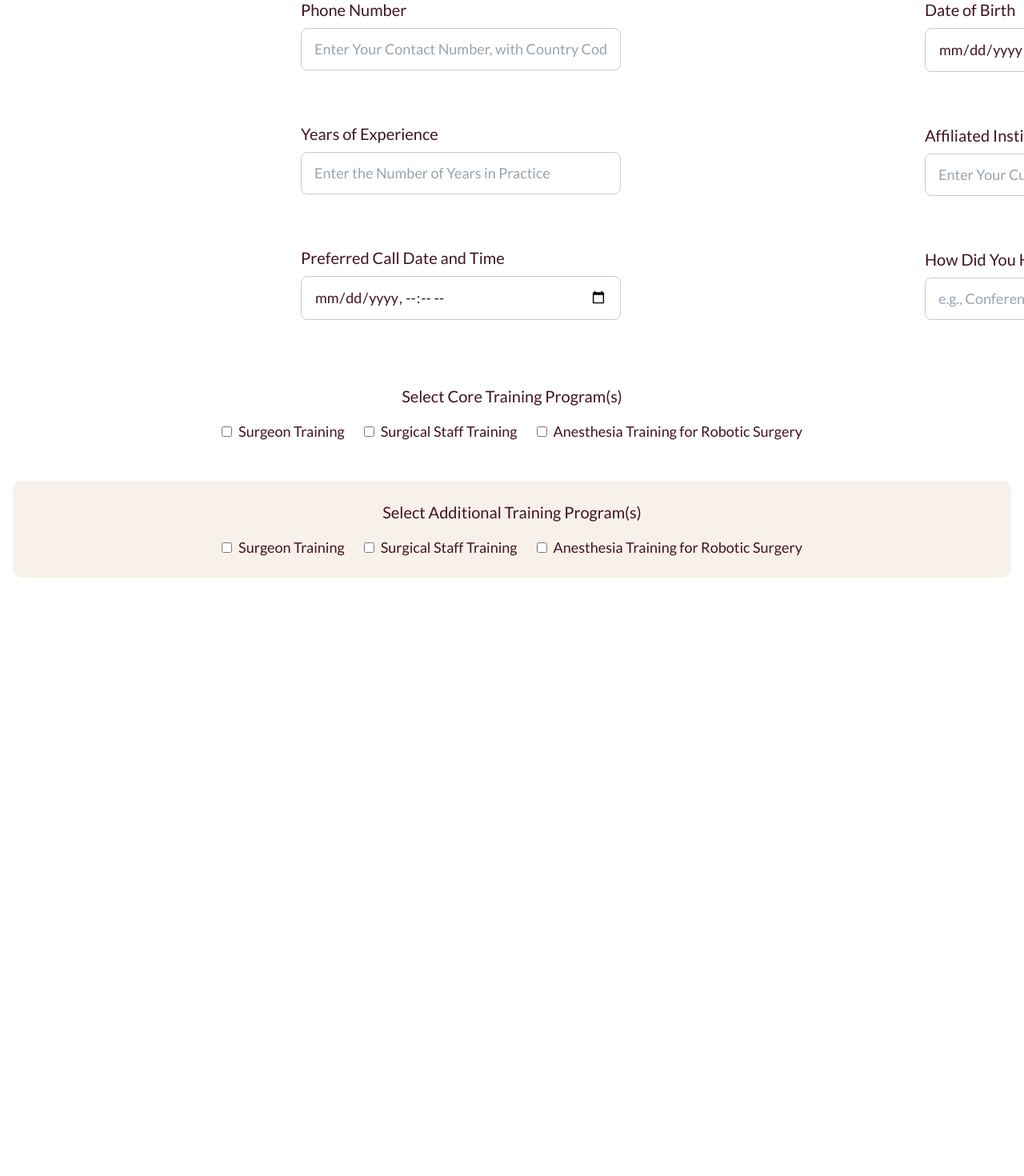
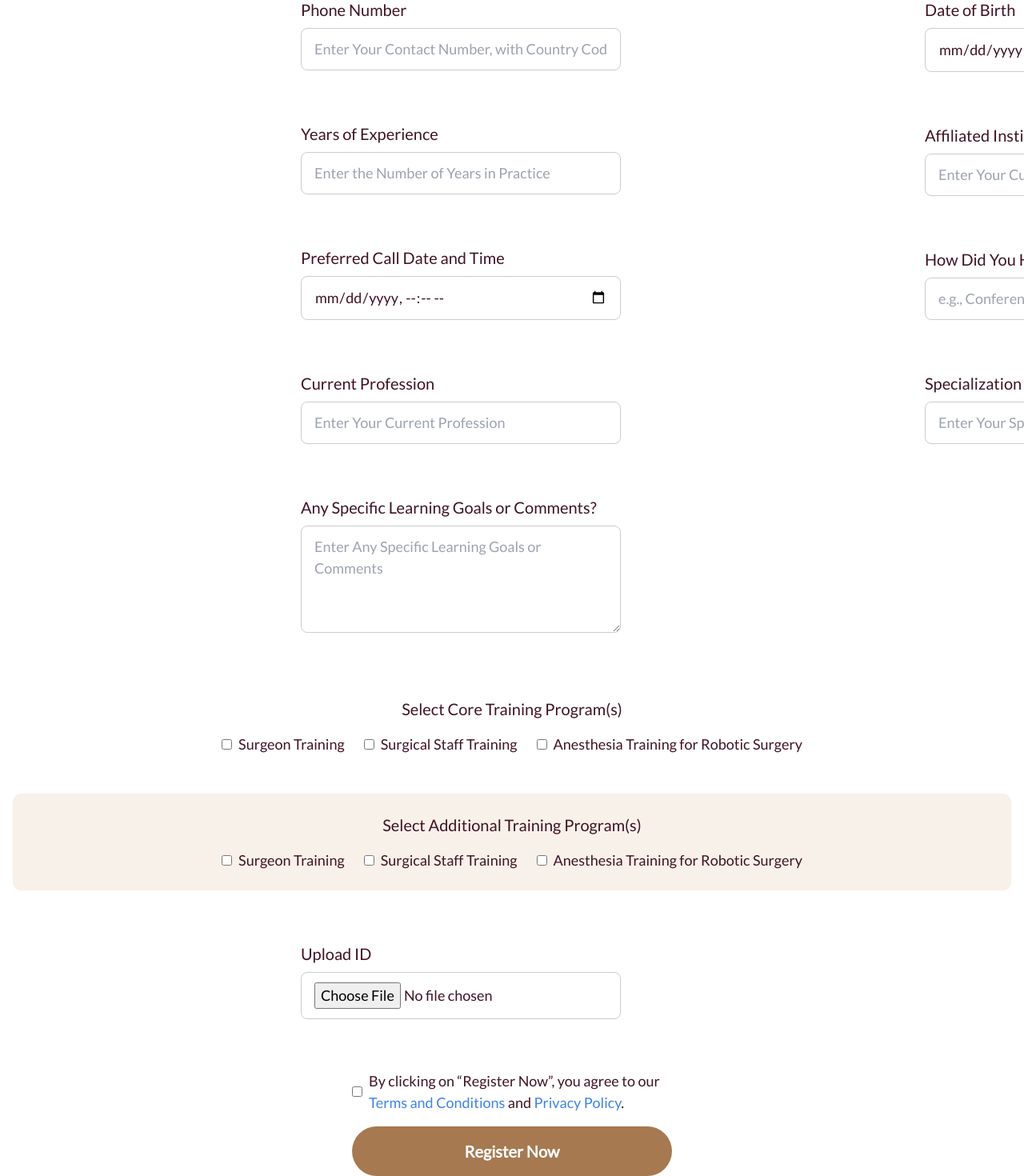
Before and after one commit to puneetshukla041/ssicrs, a Next.js app: page /register in a window 1280 px wide. Shown: the part 648-2118 px from the top of the page at 80% size. Before the commit the page ends 1370 px from the top, so only its background shows below. Built offline with nearby package versions, Linux system fonts and the light colour scheme.

Commit message:
Update page.tsx

```diff
--- a/app/register/page.tsx
+++ b/app/register/page.tsx
@@ -11,7 +11,7 @@ export default function RegisterPage() {
           className="rounded"
         />
         <div className="flex gap-4">
-          <button className="px-4 py-2 text-[#401323] font-bold rounded-lg border-2 border-[#401323]">Sign In</button>
+          <button className="px-4 py-2 text-[#401323] font-bold rounded-lg border-2 border-[#401323]" style={{ cursor: 'pointer' }}>Sign In</button>
         </div>
       </div>
 
@@ -57,7 +57,7 @@ export default function RegisterPage() {
             paddingLeft: "360px",
           }}
         >
-          {/* Left Column: Full Name + Phone + YOE + Preferred Call Date/Time */}
+          {/* Left Column: Full Name + Phone + YOE + Preferred Call Date/Time + Current Profession + Learning Goals */}
           <div style={{ display: "flex", flexDirection: "column", position: "relative" }}>
             {/* Full Name */}
             <label
@@ -100,7 +100,7 @@ export default function RegisterPage() {
                   fontSize: "20px",
                   color: "#401323",
                   marginBottom: "8px",
-      textAlign: "left", // aligns label text to left
+                  textAlign: "left",
                 }}
               >
                 Phone Number
@@ -122,7 +122,6 @@ export default function RegisterPage() {
               />
             </div>
 
-
             {/* Years of Experience */}
             <div style={{ marginTop: "4em", display: "flex", flexDirection: "column" }}>
               <label
@@ -133,7 +132,7 @@ export default function RegisterPage() {
                   fontSize: "20px",
                   color: "#401323",
                   marginBottom: "8px",
-                  textAlign: "left", // aligns label text to left
+                  textAlign: "left",
                 }}
               >
                 Years of Experience
@@ -165,7 +164,7 @@ export default function RegisterPage() {
                   fontSize: "20px",
                   color: "#401323",
                   marginBottom: "8px",
-                  textAlign: "left", // aligns label text to left
+                  textAlign: "left",
                 }}
               >
                 Preferred Call Date and Time
@@ -185,9 +184,74 @@ export default function RegisterPage() {
                 }}
               />
             </div>
+
+            {/* Current Profession */}
+            <div style={{ marginTop: "4em", display: "flex", flexDirection: "column" }}>
+              <label
+                htmlFor="currentProfession"
+                style={{
+                  fontFamily: "Lato, sans-serif",
+                  fontWeight: 500,
+                  fontSize: "20px",
+                  color: "#401323",
+                  marginBottom: "8px",
+                  textAlign: "left",
+                }}
+              >
+                Current Profession
+              </label>
+              <input
+                id="currentProfession"
+                type="text"
+                placeholder="Enter Your Current Profession"
+                style={{
+                  fontFamily: "Lato, sans-serif",
+                  fontWeight: 500,
+                  fontSize: "18px",
+                  color: "#401323",
+                  padding: "12px 16px",
+                  border: "1px solid #ccc",
+                  borderRadius: "8px",
+                  width: "400px",
+                }}
+              />
             </div>
 
-          {/* Right Column: Email + DOB + Affiliated Institution */}
+{/* Any Specific Learning Goals or Comments? */}
+<div style={{ marginTop: "4em", display: "flex", flexDirection: "column" }}>
+  <label
+    htmlFor="learningGoals"
+    style={{
+      fontFamily: "Lato, sans-serif",
+      fontWeight: 500,
+      fontSize: "20px",
+      color: "#401323",
+      marginBottom: "8px",
+      textAlign: "left",
+    }}
+  >
+    Any Specific Learning Goals or Comments?
+  </label>
+  <textarea
+    id="learningGoals"
+    rows={4} // <-- lowercase and using JSX braces
+    placeholder="Enter Any Specific Learning Goals or Comments"
+    style={{
+      fontFamily: "Lato, sans-serif",
+      fontWeight: 500,
+      fontSize: "18px",
+      color: "#401323",
+      padding: "12px 16px",
+      border: "1px solid #ccc",
+      borderRadius: "8px",
+      width: "400px",
+    }}
+  />
+</div>
+
+          </div>
+
+          {/* Right Column: Email + DOB + Affiliated Institution + How Did You Hear About Us? + Specialization */}
           <div style={{ display: "flex", flexDirection: "column", position: "relative", marginLeft: "300px" }}>
             {/* Email */}
             <label
@@ -199,7 +263,8 @@ export default function RegisterPage() {
                 color: "#401323",
                 position: "absolute",
                 top: "-28px",
-                textAlign: "left", // aligns label text to left
+                left: "0",
+                textAlign: "left",
               }}
             >
               Email
@@ -230,7 +295,7 @@ export default function RegisterPage() {
                   fontSize: "20px",
                   color: "#401323",
                   marginBottom: "8px",
-                  textAlign: "left", // aligns label text to left
+                  textAlign: "left",
                 }}
               >
                 Date of Birth
@@ -262,7 +327,7 @@ export default function RegisterPage() {
                   fontSize: "20px",
                   color: "#401323",
                   marginBottom: "8px",
-                  textAlign: "left", // aligns label text to left
+                  textAlign: "left",
                 }}
               >
                 Affiliated Institution/Hospital
@@ -283,6 +348,7 @@ export default function RegisterPage() {
                 }}
               />
             </div>
+
             {/* How Did You Hear About Us? */}
             <div style={{ marginTop: "4em", display: "flex", flexDirection: "column" }}>
               <label
@@ -292,7 +358,7 @@ export default function RegisterPage() {
                   fontWeight: 500,
                   fontSize: "20px",
                   color: "#401323",
-                  textAlign: "left", // aligns label text to left
+                  textAlign: "left",
                   marginBottom: "8px",
                 }}
               >
@@ -302,6 +368,38 @@ export default function RegisterPage() {
                 id="hearAboutUs"
                 type="text"
                 placeholder="e.g., Conference, Social Media, Colleague"
+                style={{
+                  fontFamily: "Lato, sans-serif",
+                  fontWeight: 500,
+                  fontSize: "18px",
+                  color: "#401323",
+                  padding: "12px 16px",
+                  border: "1px solid #ccc",
+                  borderRadius: "8px",
+                  width: "400px",
+                }}
+              />
+            </div>
+
+            {/* Specialization */}
+            <div style={{ marginTop: "4em", display: "flex", flexDirection: "column" }}>
+              <label
+                htmlFor="specialization"
+                style={{
+                  fontFamily: "Lato, sans-serif",
+                  fontWeight: 500,
+                  fontSize: "20px",
+                  color: "#401323",
+                  textAlign: "left",
+                  marginBottom: "8px",
+                }}
+              >
+                Specialization
+              </label>
+              <input
+                id="specialization"
+                type="text"
+                placeholder="Enter Your Specialization"
                 style={{
                   fontFamily: "Lato, sans-serif",
                   fontWeight: 500,
@@ -375,6 +473,75 @@ export default function RegisterPage() {
           </div>
         </div>
 
+        {/* Upload ID */}
+        <div style={{ marginTop: "4em", display: "flex", flexDirection: "column", alignItems: "flex-start", paddingLeft: "360px" }}>
+          <label
+            htmlFor="uploadId"
+            style={{
+              fontFamily: "Lato, sans-serif",
+              fontWeight: 500,
+              fontSize: "20px",
+              color: "#401323",
+              marginBottom: "8px",
+            }}
+          >
+            Upload ID
+          </label>
+          <input
+            id="uploadId"
+            type="file"
+            style={{
+              fontFamily: "Lato, sans-serif",
+              fontWeight: 500,
+              fontSize: "18px",
+              color: "#401323",
+              padding: "12px 16px",
+              border: "1px solid #ccc",
+              borderRadius: "8px",
+              width: "400px",
+              cursor: "pointer",
+            }}
+          />
+        </div>
+
+        {/* Register Now Section */}
+        <div style={{ marginTop: "4em", display: "flex", flexDirection: "column", alignItems: "center" }}>
+          <div style={{ display: 'flex', alignItems: 'center', marginBottom: '16px', width: '400px' }}>
+            <input type="checkbox" id="termsAgree" style={{ marginRight: '8px', cursor: 'pointer' }} />
+            <label
+              htmlFor="termsAgree"
+              style={{
+                fontFamily: "Lato, sans-serif",
+                fontWeight: 500,
+                fontSize: "18px",
+                color: "#401323",
+                textAlign: "left",
+                cursor: "pointer",
+              }}
+            >
+              By clicking on “Register Now”, you agree to our{" "}
+              <a href="#" style={{ color: "#3B82F6", cursor: "pointer" }}>Terms and Conditions</a> and{" "}
+              <a href="#" style={{ color: "#3B82F6", cursor: "pointer" }}>Privacy Policy</a>.
+            </label>
+          </div>
+          <button
+            style={{
+              fontFamily: "Lato, sans-serif",
+              fontWeight: "700",
+              fontSize: "20px",
+              color: "#fff",
+              backgroundColor: "#A67950",
+              padding: "16px 24px",
+              border: "none",
+              borderRadius: "9999px",
+              width: "400px",
+              cursor: "pointer",
+            }}
+          >
+            Register Now
+          </button>
+        </div>
+
       </div>
     </div>
   );
```
Lines whose indentation alone changed are shown as unchanged.
